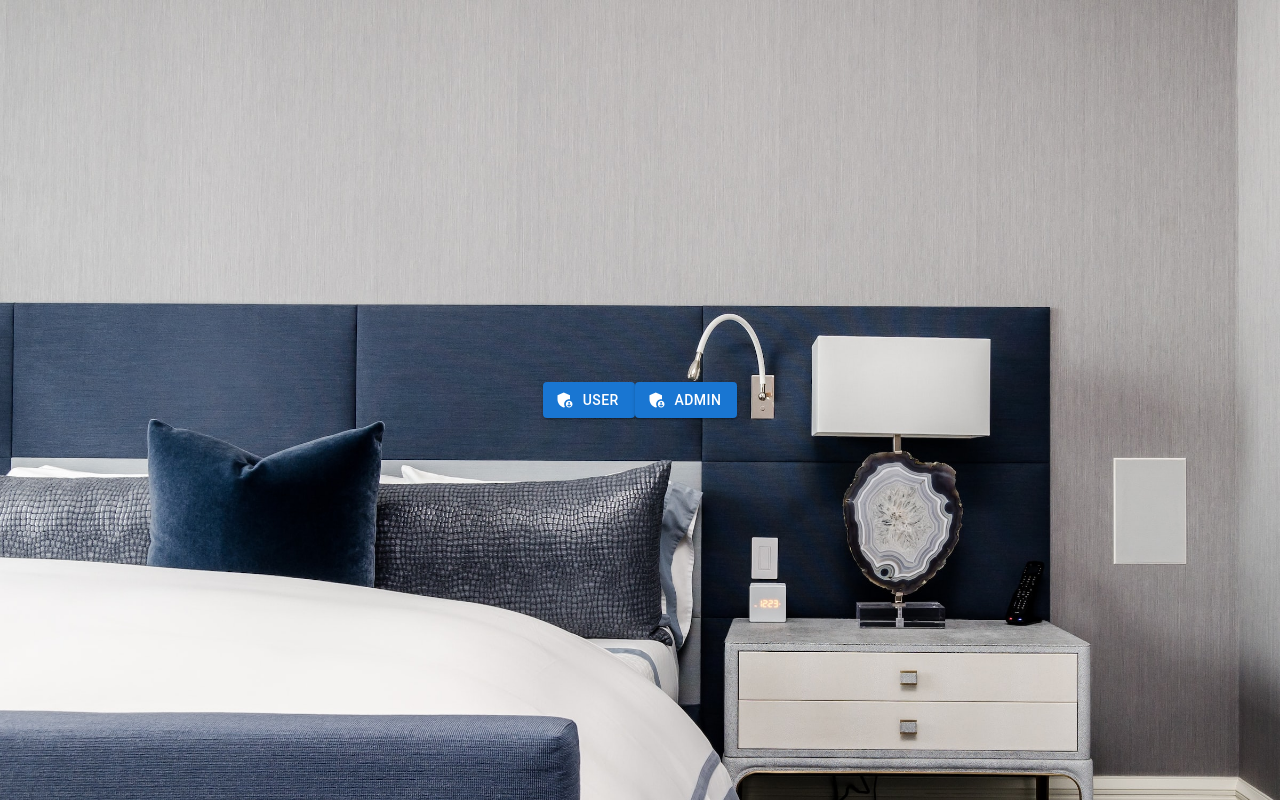
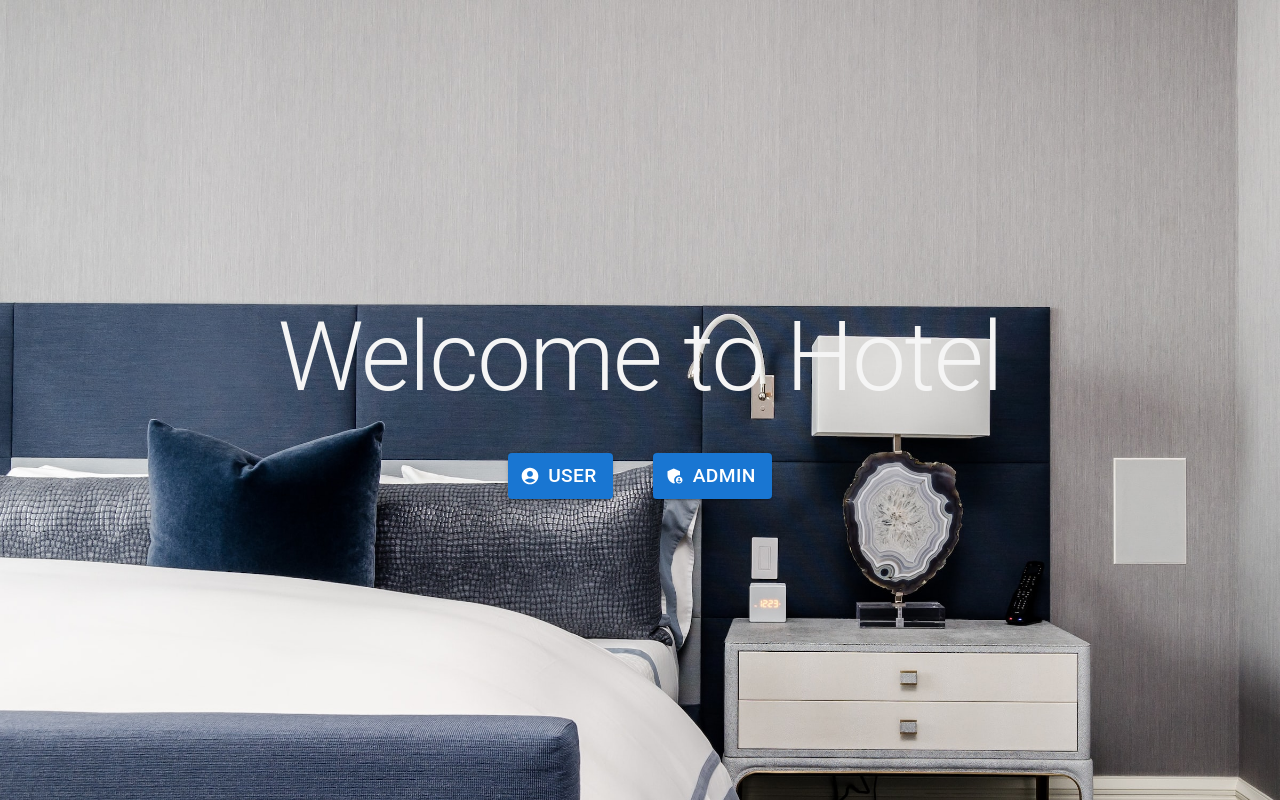
Before and after one commit to pandakn/sa-project-hotel, a React (Create React App) app in the folder frontend/: page / in a window 1280 px wide. Built offline with nearby package versions, Linux system fonts and the light colour scheme.

Commit message:
add MediaCard component and User route

```diff
--- a/frontend/src/App.tsx
+++ b/frontend/src/App.tsx
@@ -1,21 +1,20 @@
 import React, { useState, useEffect } from "react";
 import { Router, Routes, Route, Link } from "react-router-dom";
-import { styled, createTheme, ThemeProvider } from "@mui/material/styles";
 
 import Index from "./routes/Index";
 import Admin from "./routes/Admin";
+import User from "./routes/User";
 import Login from "./components/Login";
-import Home from "./components/Home";
-import Employee from "./components/Employee";
 import CreateRoom from "./components/CreateRoom";
 
 function App() {
   return (
     <Routes>
-      <Route path="/" element={<Index />}></Route>
+      <Route path="/" element={<Index />} />
+      <Route path="/user" element={<User />} />
       <Route path="/admin" element={<Admin />}>
         <Route path="create-room" element={<CreateRoom />} />
-        <Route path="employee" element={<Employee />} />
+        {/* <Route path="employee" element={<Employee />} /> */}
       </Route>
       <Route path="/login" element={<Login />} />
     </Routes>
--- a/frontend/src/components/CreateRoom.tsx
+++ b/frontend/src/components/CreateRoom.tsx
@@ -40,6 +40,7 @@ function CreateRoom() {
   };
 
   const handleChange = (event: SelectChangeEvent) => {
+    console.log(event.target.value)
     const name = event.target.name as keyof typeof room;
     setRoom({
       ...room,
@@ -82,6 +83,8 @@ function CreateRoom() {
     fetchRoomZones();
     fetchAdminByID();
   }, []);
+
+  console.log(room);
 
   const convertType = (data: string | number | undefined) => {
     let val = typeof data === "string" ? parseInt(data) : data;
@@ -180,6 +183,7 @@ function CreateRoom() {
                 label="เลขห้อง"
                 value={room.RoomNumber}
                 onChange={(e) => {
+                  console.log(e.target.value);
                   setRoom({
                     ...room,
                     RoomNumber: e.target.value,
@@ -209,7 +213,7 @@ function CreateRoom() {
                 <option aria-label="None" value="">
                   โซนห้องพัก
                 </option>
-                {roomZone.map((item) => (
+                {roomZone.map((item, idx) => (
                   <option key={item.ID} value={item.ID}>
                     {item.Zone}
                   </option>
--- a/frontend/src/components/Employee.tsx
+++ /dev/null
@@ -1,9 +0,0 @@
-import React from 'react'
-
-function Employee() {
-  return (
-    <div style={{textAlign: 'center'}}>Employee</div>
-  )
-}
-
-export default Employee
--- a/frontend/src/components/Home.tsx
+++ b/frontend/src/components/Home.tsx
@@ -1,15 +1,11 @@
-import React from "react";
 import { Link } from "react-router-dom";
-import { Outlet } from "react-router-dom";
-import { Box, Button, Stack } from "@mui/material";
-import AdminPanelSettingsIcon from '@mui/icons-material/AdminPanelSettings';
+
+import { Box, Button, Typography  } from "@mui/material";
+import AdminPanelSettingsIcon from "@mui/icons-material/AdminPanelSettings";
+import AccountCircleIcon from '@mui/icons-material/AccountCircle';
+
 // import image
 import homeBg from "../assets/images/home.jpg";
-
-const menu = [
-  { name: "User", path: "user"},
-  { name: "Admin", path: "admin", icon: <AdminPanelSettingsIcon /> },
-];
 
 function Home() {
   return (
@@ -17,8 +13,10 @@ function Home() {
       <Box
         sx={{
           display: "flex",
+          flexDirection: "column",
           justifyContent: "center",
           alignItems: "center",
+          gap: 5,
           height: "100vh",
           overflow: "hidden",
           backgroundSize: "cover",
@@ -26,21 +24,22 @@ function Home() {
           backgroundImage: `url(${homeBg})`,
         }}
       >
-        {menu.map((item) => {
-          return (
-            <Stack direction="row" spacing={5}>
-            <Button variant="contained" startIcon={<AdminPanelSettingsIcon />}>
-            <Link
-                to="admin"
-                style={{ textDecoration: "none", color: "#fff" }}
-              >
-                {item.name}
-              </Link>
-            </Button>
-
-          </Stack>
-          );
-        })}
+        <Typography variant="h1" >
+          Welcome to Hotel
+        </Typography>
+        <Box
+          sx={{
+            display: "flex",
+            gap: 5,
+          }}
+        >
+          <Button variant="contained" startIcon={<AccountCircleIcon />}>
+            <Link to="user" style={{color: "#fff", textDecoration: "none", fontSize: "1.2rem"}}>User</Link>
+          </Button>
+          <Button variant="contained" startIcon={<AdminPanelSettingsIcon />}>
+            <Link to="admin" style={{color: "#fff", textDecoration: "none", fontSize: "1.2rem"}}>Admin</Link>
+          </Button>
+        </Box>
       </Box>
     </div>
   );
--- /dev/null
+++ b/frontend/src/components/MediaCard.tsx
@@ -0,0 +1,50 @@
+import Card from '@mui/material/Card';
+import CardActions from '@mui/material/CardActions';
+import CardContent from '@mui/material/CardContent';
+import CardMedia from '@mui/material/CardMedia';
+import Box from '@mui/material/Box';
+import Button from '@mui/material/Button';
+import Typography from '@mui/material/Typography';
+
+type Props = {
+  title: string,
+  price: number,
+  img: string,
+}
+
+const MediaCard = ({ title, price, img }: Props) => {
+  return (
+    <Card sx={{ maxWidth: 345 }}>
+      <CardMedia
+        component="img"
+        height="140"
+        image={img}
+        alt="green iguana"
+      />
+      <CardContent>
+        <Box
+          sx={{
+            display: 'flex',
+            justifyContent: "space-between",
+          }}
+        >
+          <Typography gutterBottom variant="h5" component="div" style={{textTransform: "capitalize"}}>
+            {title}
+          </Typography>
+          <Typography gutterBottom variant="h5" component="div" style={{textTransform: "capitalize"}}>
+            ฿{price}
+          </Typography>
+        </Box>
+        <Typography variant="body2" color="text.secondary" >
+          Lizards are a widespread group of squamate reptiles, with over 6,000
+          species, ranging across all continents except Antarctica
+        </Typography>
+      </CardContent>
+      <CardActions>
+        <Button size="small">Select Room</Button>
+      </CardActions>
+    </Card>
+  );
+}
+
+export default MediaCard;
--- a/frontend/src/routes/Index.tsx
+++ b/frontend/src/routes/Index.tsx
@@ -1,13 +1,13 @@
 import React from "react";
 import Home from "../components/Home";
-import Login from "../components/Login";
+import MediaCard from "../components/MediaCard";
 
 const Index = () => {
   return (
     <div>
-      <Index />
+      <Home />
     </div>
   )
 };
 
-export default Home;
+export default Index;
--- /dev/null
+++ b/frontend/src/routes/User.tsx
@@ -0,0 +1,63 @@
+import React from "react";
+import { Link } from "react-router-dom";
+import MediaCard from "../components/MediaCard";
+import { Box, Button, Typography } from "@mui/material";
+import KeyboardBackspaceIcon from "@mui/icons-material/KeyboardBackspace";
+
+const hotel = [
+  {
+    title: "standard",
+    price: 1000,
+    img: "https://images.unsplash.com/photo-1618773928121-c32242e63f39?ixlib=rb-1.2.1&ixid=MnwxMjA3fDB8MHxwaG90by1wYWdlfHx8fGVufDB8fHx8&auto=format&fit=crop&w=1170&q=80",
+  },
+  {
+    title: "delux",
+    price: 2000,
+    img: "https://images.unsplash.com/photo-1566073771259-6a8506099945?ixlib=rb-1.2.1&ixid=MnwxMjA3fDB8MHxwaG90by1wYWdlfHx8fGVufDB8fHx8&auto=format&fit=crop&w=1170&q=80",
+  },
+  {
+    title: "suite",
+    price: 3000,
+    img: "https://images.unsplash.com/photo-1445019980597-93fa8acb246c?ixlib=rb-1.2.1&ixid=MnwxMjA3fDB8MHxwaG90by1wYWdlfHx8fGVufDB8fHx8&auto=format&fit=crop&w=1174&q=80",
+  },
+];
+
+function User() {
+  return (
+    <div>
+      <Box
+        sx={{
+          display: "flex",
+          justifyContent: "center",
+          alignItems: "center",
+          overflow: "hidden",
+          gap: 5,
+          height: "100vh",
+        }}
+      >
+        {hotel.map((item) => (
+          <MediaCard title={item.title} price={item.price} img={item.img} />
+        ))}
+      </Box>
+      <Button
+        variant="contained"
+        startIcon={<KeyboardBackspaceIcon />}
+        style={{
+          textTransform: "capitalize",
+          position: "absolute",
+          left: "50%",
+
+          bottom: "8rem",
+          transform: "transform: translate(-50%, -50%);",
+          fontSize: "1.5rem",
+        }}
+      >
+        <Link to="/" style={{ color: "#fff", textDecoration: "none" }}>
+          Back
+        </Link>
+      </Button>
+    </div>
+  );
+}
+
+export default User;
```
Also changed, not shown: 1 other file (tests, documents, lock files or other folders).
